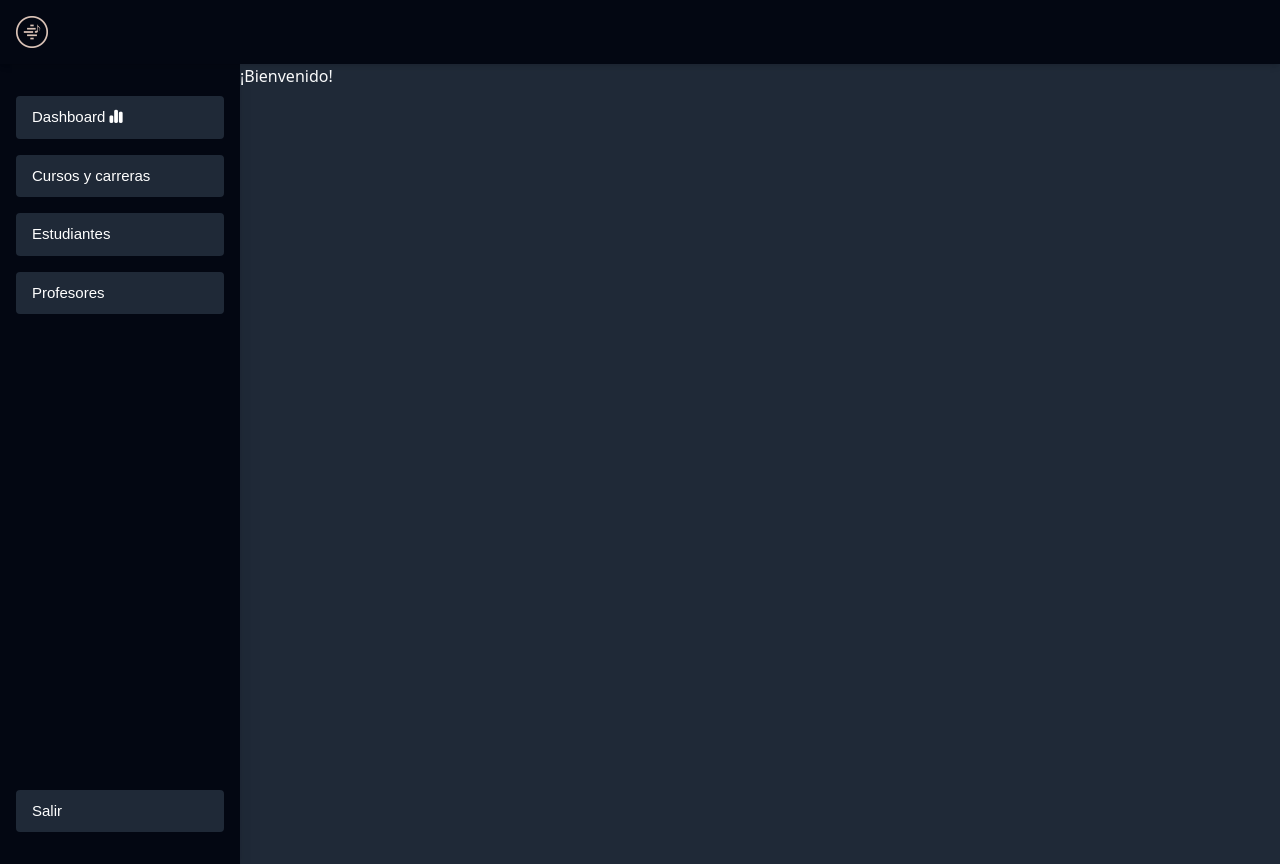
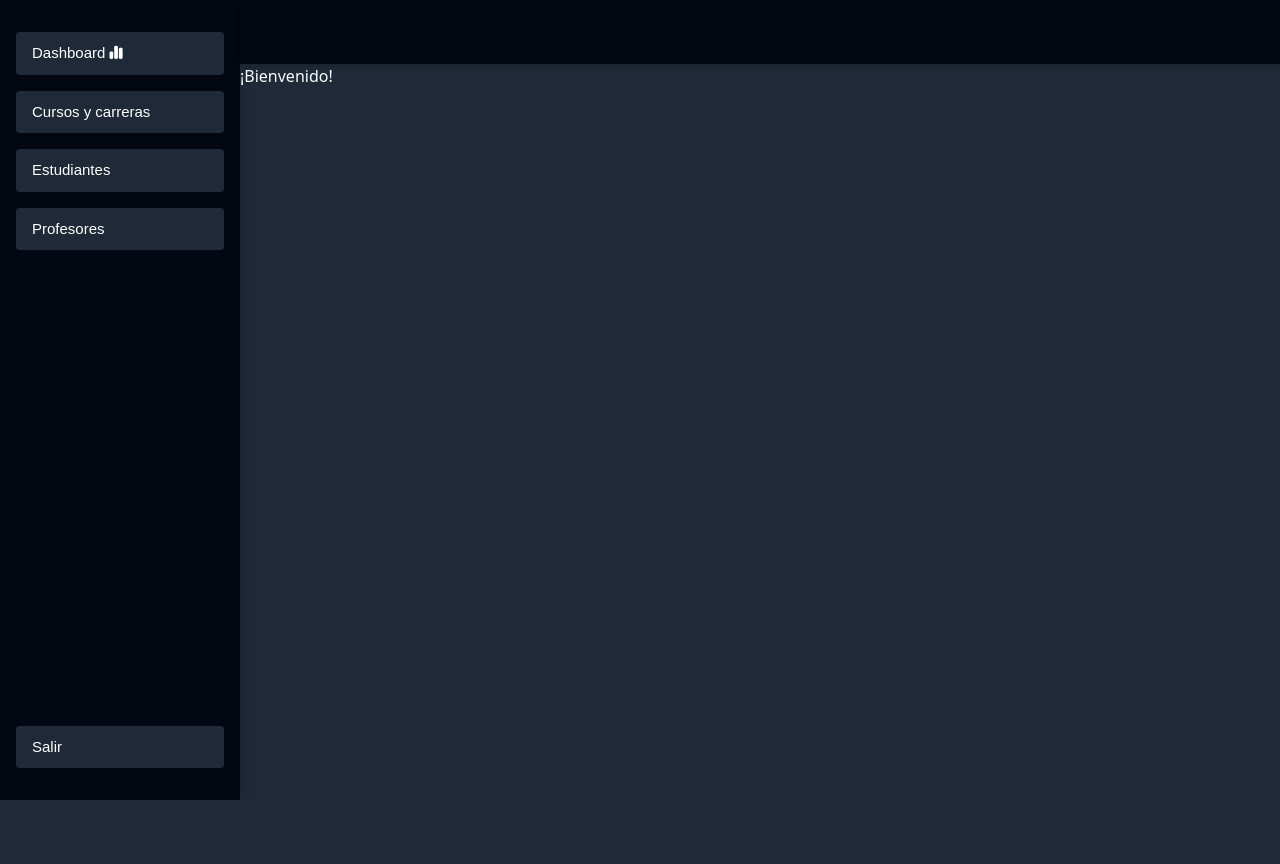
Before and after one commit to iribastrillo/Proyecto-integrador, a Django app: page / in a window 1280 px wide. After the commit the page ends 800 px from the top, so only its background shows below. Run offline with Django 4.2, Linux system fonts and the light colour scheme; the visitor is signed in with stand-in values (Sample User, id 1); some libraries are stand-ins or nearby versions.

Commit message:
style: change sidebar position and remove icon from navbar.

```diff
--- a/src/django/templates/base/components/navbar.html
+++ b/src/django/templates/base/components/navbar.html
@@ -1,6 +1,3 @@
-{% load static %}
-
 <nav
 	class="relative lg:flex hidden w-full h-16 flex-wrap items-center justify-between py-4 px-4 shadow-md bg-gray-950 lg:py-4">
-	<img class="h-8 mb-8" src="{% static 'app/conservatorio-rodo-icon-beige-128px.png' %}" alt="">
 </nav>
--- a/src/django/templates/base/components/sidebar.html
+++ b/src/django/templates/base/components/sidebar.html
@@ -1,3 +1,5 @@
+{% load static %}
+
 <aside class="bg-gray-950 shadow-lg h-screen top-0 left-0 min-w-[240px] px-4 py-8 font-[sans-serif] overflow-auto flex flex-col justify-between">
     <ul>
       <li class='mb-4'>
--- a/src/django/templates/base/home.html
+++ b/src/django/templates/base/home.html
@@ -6,9 +6,13 @@
 
 {% endblock %}
 
-{% block content %}
+{% block sidebar %}
 
 {% include 'base/components/sidebar.html' %}
+
+{% endblock %}
+
+{% block content %}
 
     <h1>
         ¡Bienvenido!
--- a/src/django/theme/templates/base.html
+++ b/src/django/theme/templates/base.html
@@ -11,10 +11,14 @@
 	</head>
 	<body class="bg-gray-800 text-gray-50">
 
-		{% block navbar %} {% endblock %}
-
 		<main class="flex">
-			{% block content %} {% endblock %}
+			<div class="wrapper">
+				{% block sidebar %} {% endblock %}
+			</div>
+			<div class="flex flex-col w-full">
+				{% block navbar %} {% endblock %}
+				{% block content %} {% endblock %}
+			</div>
 		</main>
 
 	</body>
```
